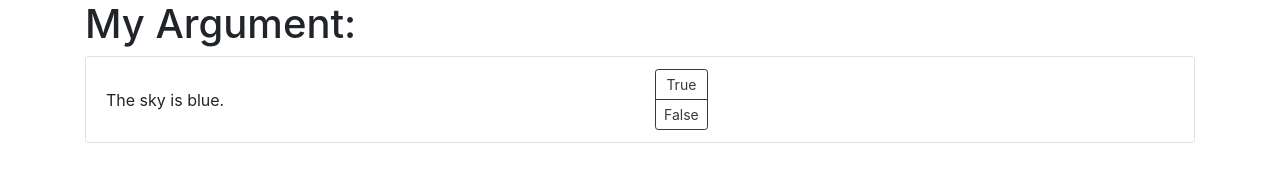
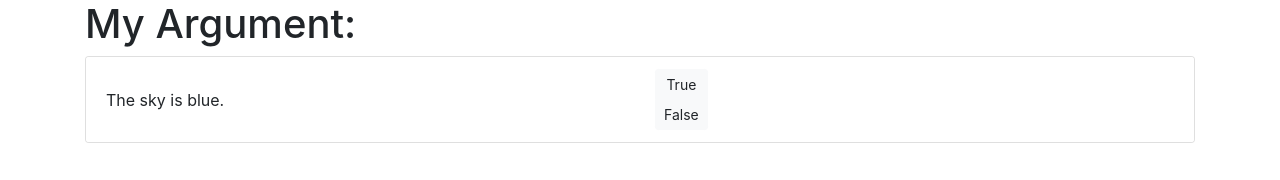
Before and after one commit to ydhamija96/argument, a React (Create React App) app: page / in a window 1280 px wide. Shown: the top 180 px of the page. Built offline with nearby package versions, Linux system fonts and the light colour scheme.

Commit message:
better looking buttons

```diff
--- a/src/ChoicePicker.tsx
+++ b/src/ChoicePicker.tsx
@@ -12,7 +12,11 @@ export class ChoicePicker extends React.Component<ChoicePickerProps> {
         let choiceElements : JSX.Element[] = [];
 
         this.props.choices.forEach((choice) => {
-            choiceElements.push(<Button variant="outline-dark" size="sm" key={choice.id}>{choice.text}</Button>);
+            choiceElements.push(
+                <Button variant="light" size="sm" key={choice.id}>
+                    {choice.text}
+                </Button>
+            );
         })
 
         return (
```
